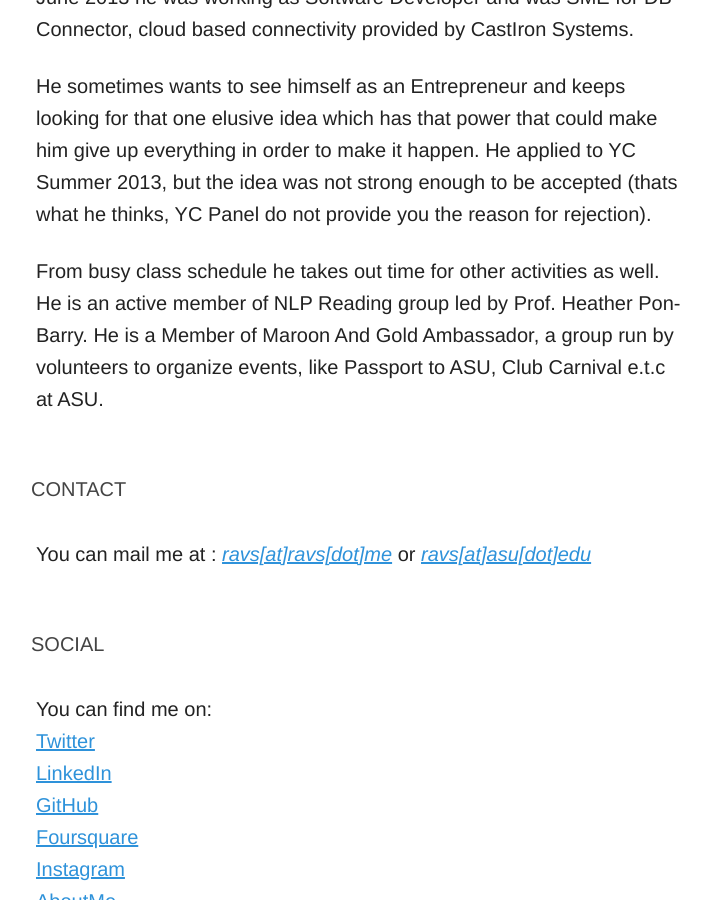
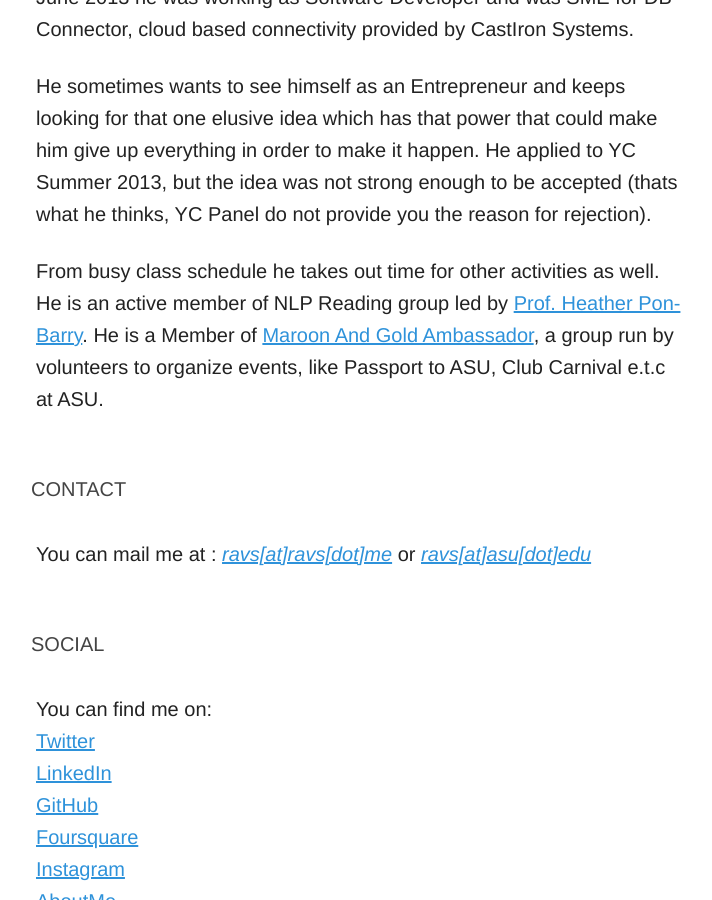
Before and after one commit to ravs/ravs.github.io, a Jekyll site: the page built from about/index.html, in a window 1280 px wide and 900 px high, scrolled down 1062 px. Shown: the whole window, without its empty margins (279-991 px from the left). Built offline with Jekyll 4.4.1, drawn with Linux system fonts in a browser that asks for light colours; Markdown is read by kramdown in place of the engine named in the settings; part of the change alters nothing that is shown.

```diff
--- a/about/index.html
+++ b/about/index.html
@@ -20,7 +20,7 @@ He worked on various projects which were part of WebSphere suite of products. Be
 
 <p>He sometimes wants to see himself as an Entrepreneur and keeps looking for that one elusive idea which has that power that could make him give up everything in order to make it happen. He applied to YC Summer 2013, but the idea was not strong enough to be accepted (thats what he thinks, YC Panel do not provide you the reason for rejection).</p>
 
-<p>From busy class schedule he takes out time for other activities as well. He is an active member of NLP Reading group led by Prof. Heather Pon-Barry. He is a Member of Maroon And Gold Ambassador, a group run by volunteers to organize events, like Passport to ASU, Club Carnival e.t.c at ASU.</p>
+<p>From busy class schedule he takes out time for other activities as well. He is an active member of NLP Reading group led by <a href="http://faculty.engineering.asu.edu/ponbarry/">Prof. Heather Pon-Barry</a>. He is a Member of <a href="https://orgsync.com/18459/chapter">Maroon And Gold Ambassador</a>, a group run by volunteers to organize events, like Passport to ASU, Club Carnival e.t.c at ASU.</p>
 
 <h2>Contact</h2>
 <p>You can mail me at :&nbsp<span class="mail"><a href="mailto:ravs@ravs.me">ravs[at]ravs[dot]me</a></span>&nbspor&nbsp<span class="mail"><a href="mailto:ravs@asu.edu">ravs[at]asu[dot]edu</a></span></p>
```
